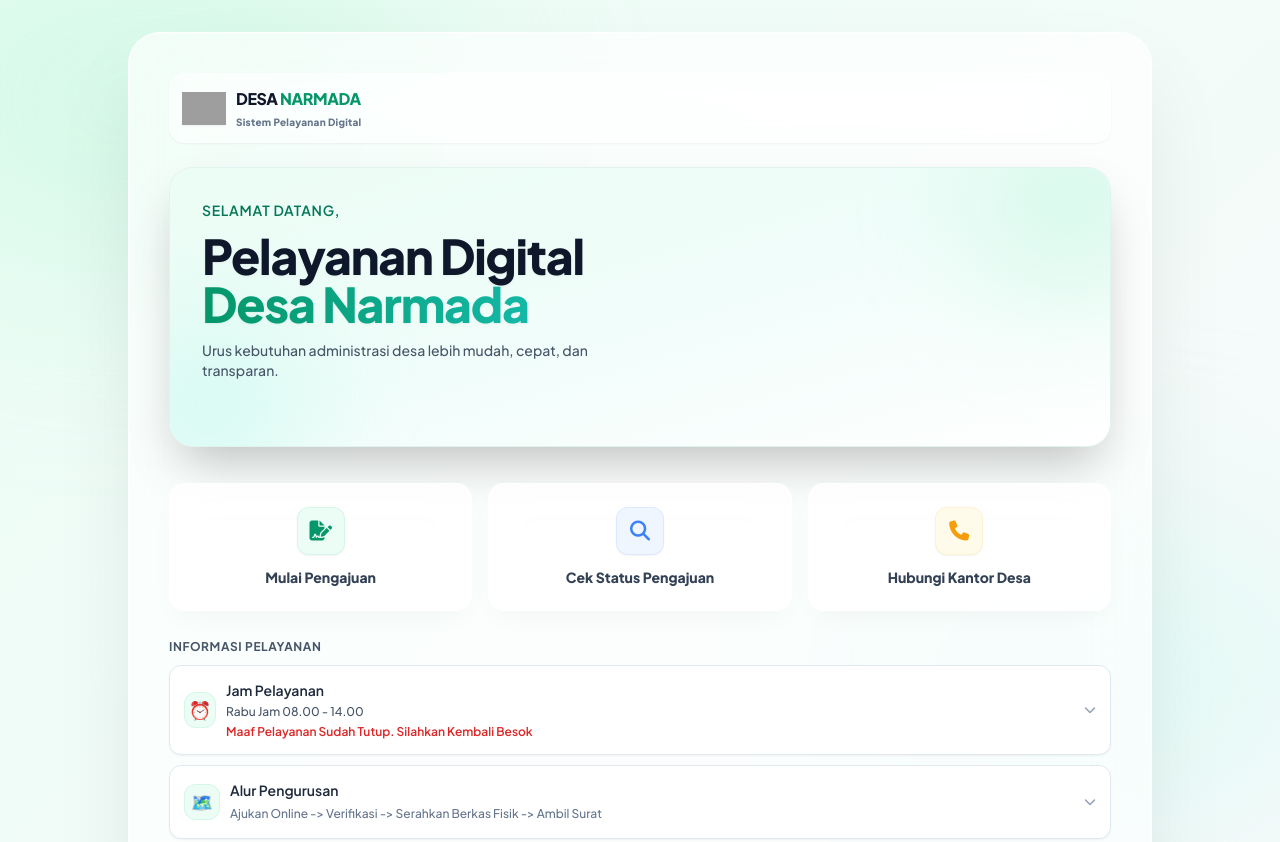
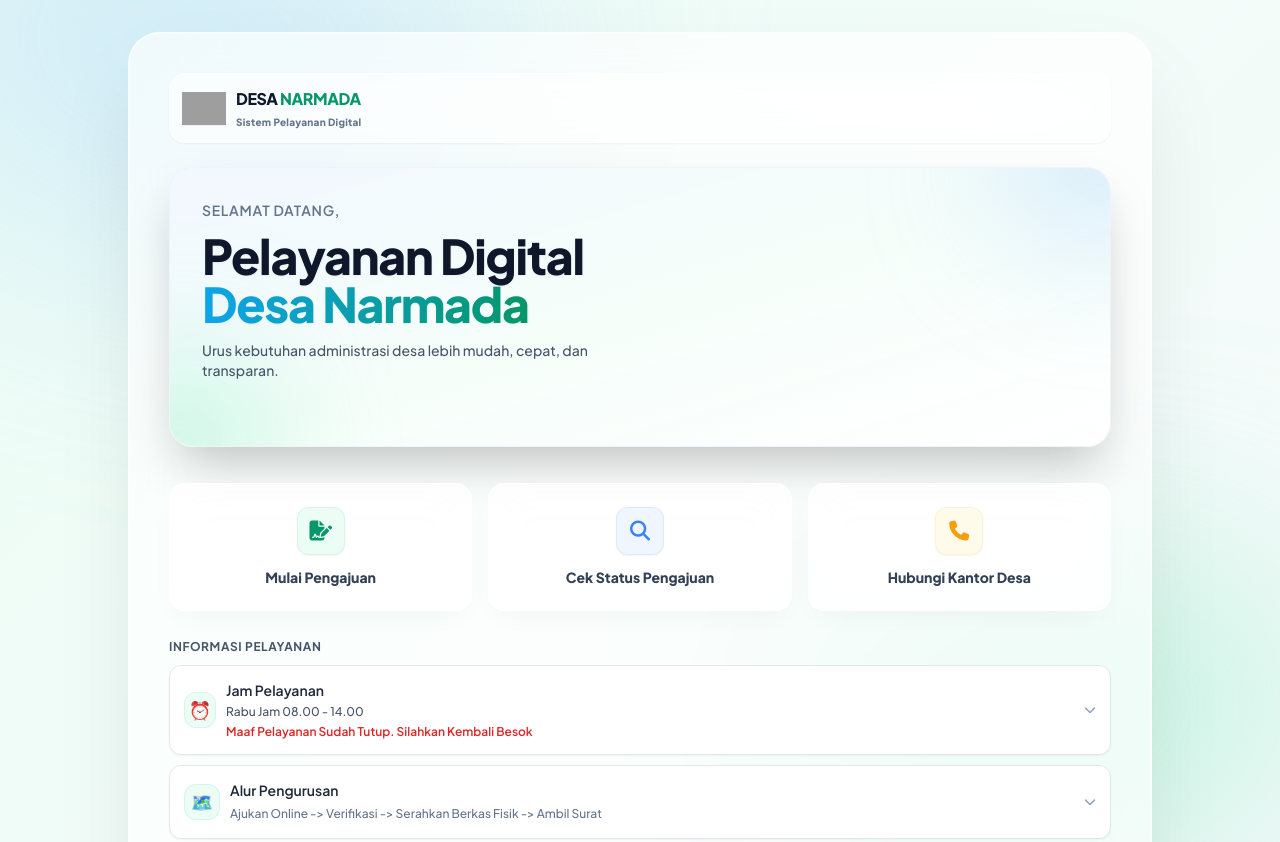
Before and after one commit to mfikrialzian/pelayanan-digital-desa, a plain HTML site: page index.html in a window 1280 px wide. Shown: the top 842 px of the page. Drawn offline with nearby package versions, Linux system fonts and the light colour scheme; no server answers; grey boxes are pictures that could not be loaded.

Commit message:
Update web

```diff
--- a/index.html
+++ b/index.html
@@ -23,6 +23,11 @@
                             DEFAULT: '#059669',
                             light: '#34D399',
                             dark: '#047857'
+                        },
+                        narmadaBlue: {
+                            DEFAULT: '#0EA5E9',
+                            light: '#38BDF8',
+                            dark: '#0284C7'
                         }
                     }
                 }
@@ -90,10 +95,10 @@
     <input type="hidden" id="initial-page-param" value="">
 
     <div
-        class="fixed top-[-10%] left-[-10%] w-[45%] h-[45%] bg-emerald-200/30 rounded-full blur-[100px] pointer-events-none -z-10">
+        class="fixed top-[-10%] left-[-10%] w-[45%] h-[45%] bg-blue-300/30 rounded-full blur-[120px] pointer-events-none -z-10 animate-mesh-1">
     </div>
     <div
-        class="fixed bottom-[-5%] right-[-5%] w-[40%] h-[40%] bg-teal-100/40 rounded-full blur-[90px] pointer-events-none -z-10">
+        class="fixed bottom-[-5%] right-[-5%] w-[40%] h-[40%] bg-emerald-300/30 rounded-full blur-[100px] pointer-events-none -z-10 animate-mesh-2">
     </div>
 
     <div class="w-full flex-grow flex flex-col justify-start z-10 transition-all duration-300">
@@ -124,22 +129,22 @@
 
             <section id="view-beranda" class="space-y-5">
                 <div
-                    class="relative bg-slate-50 border border-emerald-500/10 rounded-3xl shadow-2xl overflow-hidden flex flex-col justify-start min-h-[220px] lg:min-h-[280px]">
+                    class="relative bg-white/90 border border-slate-200/50 rounded-3xl shadow-2xl overflow-hidden flex flex-col justify-start min-h-[220px] lg:min-h-[280px]">
                     <!-- Background Dynamic Gradient -->
-                    <div class="absolute inset-0 bg-gradient-to-br from-emerald-50 via-teal-50 to-white z-0"></div>
+                    <div class="absolute inset-0 bg-gradient-to-br from-blue-50/80 via-emerald-50/50 to-white z-0"></div>
 
                     <!-- Decorative blobs in hero -->
-                    <div class="absolute -top-10 -right-10 w-40 h-40 bg-emerald-200/50 rounded-full blur-3xl z-0"></div>
-                    <div class="absolute -bottom-10 -left-10 w-40 h-40 bg-teal-200/40 rounded-full blur-3xl z-0"></div>
+                    <div class="absolute -top-10 -right-10 w-40 h-40 bg-blue-300/40 rounded-full blur-3xl z-0 animate-mesh-1"></div>
+                    <div class="absolute -bottom-10 -left-10 w-40 h-40 bg-emerald-300/40 rounded-full blur-3xl z-0 animate-mesh-2"></div>
 
                     <!-- Text Container -->
                     <div
                         class="relative z-10 p-6 md:p-8 w-full max-w-[100%] rounded-br-[40px] mt-0 ml-0 space-y-3 text-left h-full flex flex-col justify-center">
-                        <span class="text-xs md:text-sm font-semibold text-emerald-700 block tracking-wider uppercase">Selamat datang,</span>
+                        <span class="text-xs md:text-sm font-semibold text-slate-500 block tracking-wider uppercase">Selamat datang,</span>
                         <h2
                             class="text-2xl md:text-4xl lg:text-5xl font-black text-slate-900 tracking-tight leading-tight drop-shadow-sm">
                             Pelayanan Digital<br>
-                            <span class="text-transparent bg-clip-text bg-gradient-to-r from-narmadaGreen to-teal-500" id="banner-desa-name">Desa Narmada</span>
+                            <span class="text-transparent bg-clip-text bg-gradient-to-r from-narmadaBlue to-narmadaGreen" id="banner-desa-name">Desa Narmada</span>
                         </h2>
                         <p class="text-[11px] md:text-sm text-slate-600 font-medium leading-relaxed max-w-md mt-2"
                             id="banner-desa-desc">
--- a/style.css
+++ b/style.css
@@ -122,3 +122,25 @@ body {
         .animate-fade-in {
             animation: fadeInSimple 0.5s ease-out forwards;
         }
+
+        @keyframes floatMesh1 {
+            0% { transform: translate(0, 0) scale(1) rotate(0deg); }
+            33% { transform: translate(30px, -50px) scale(1.1) rotate(10deg); }
+            66% { transform: translate(-20px, 20px) scale(0.9) rotate(-5deg); }
+            100% { transform: translate(0, 0) scale(1) rotate(0deg); }
+        }
+
+        @keyframes floatMesh2 {
+            0% { transform: translate(0, 0) scale(1) rotate(0deg); }
+            33% { transform: translate(-30px, 40px) scale(1.05) rotate(-10deg); }
+            66% { transform: translate(20px, -20px) scale(0.95) rotate(5deg); }
+            100% { transform: translate(0, 0) scale(1) rotate(0deg); }
+        }
+
+        .animate-mesh-1 {
+            animation: floatMesh1 15s ease-in-out infinite alternate;
+        }
+
+        .animate-mesh-2 {
+            animation: floatMesh2 18s ease-in-out infinite alternate;
+        }
```
